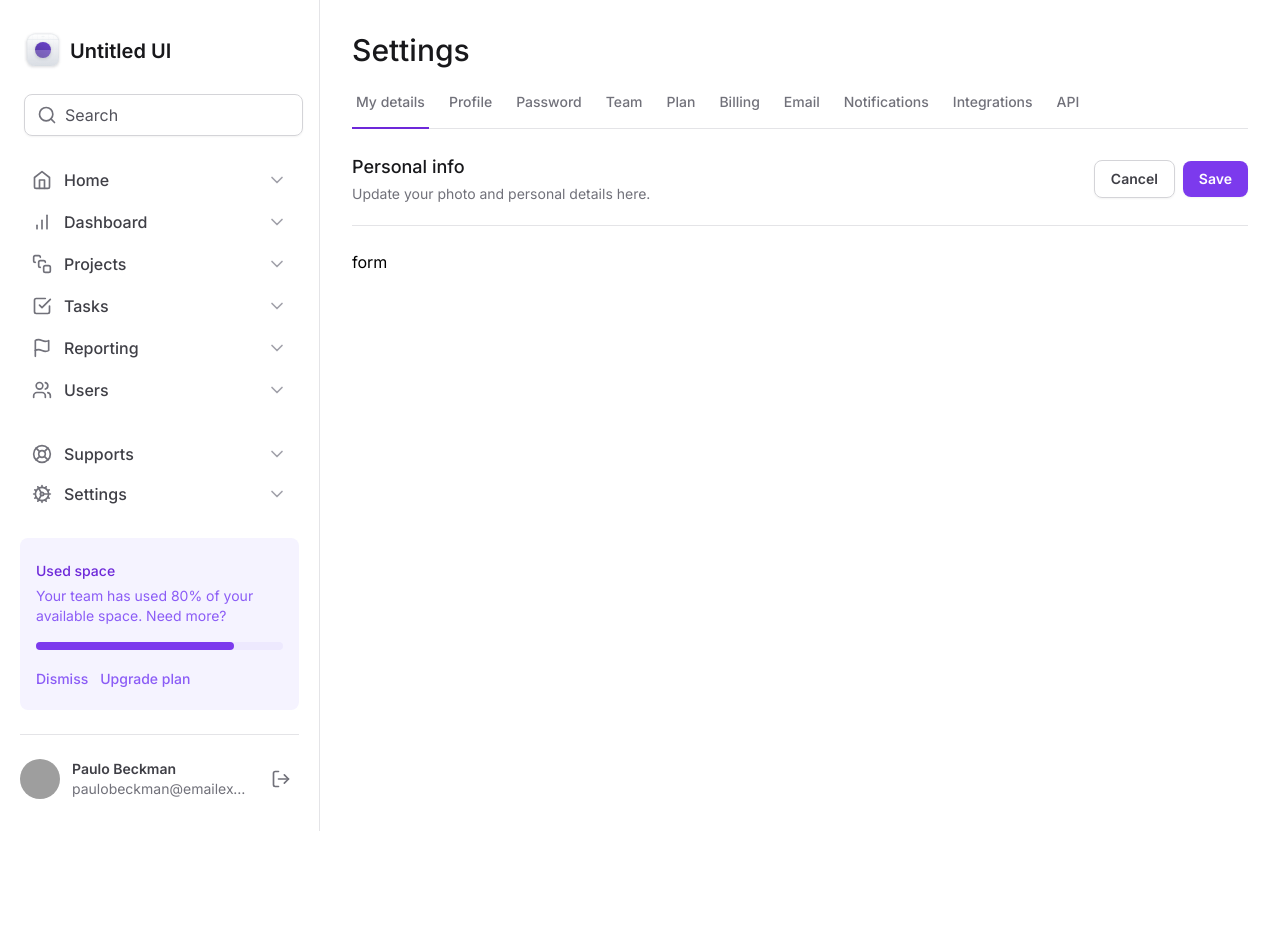
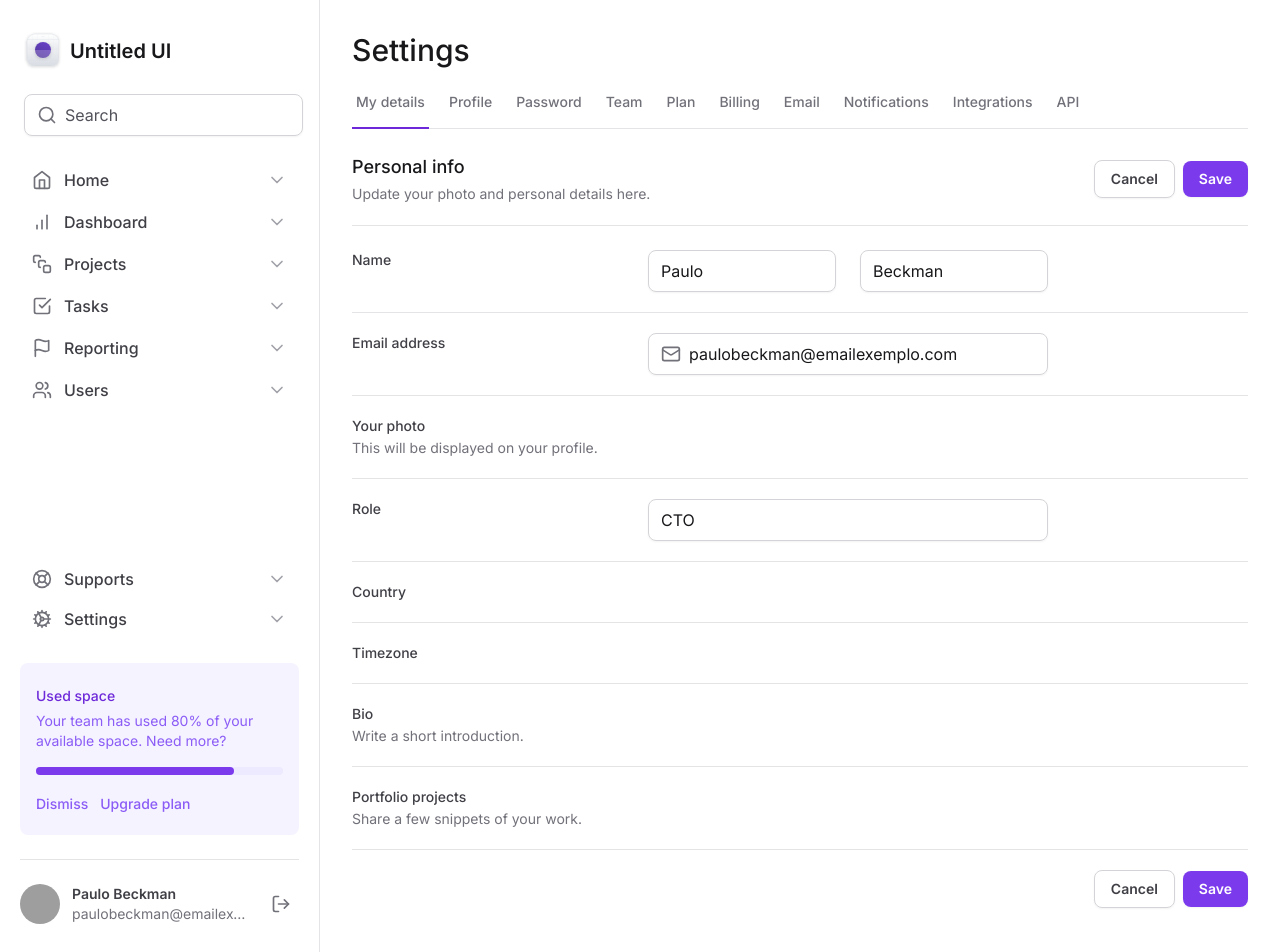
Before and after one commit to paulobeckman/tailwind-next, a Next.js app: page / in a window 1280 px wide. Shown: the top 952 px of the page. Before the commit the page ends 831 px from the top, so only its background shows below. Built offline with nearby package versions, Linux system fonts and the light colour scheme; grey boxes are pictures that could not be loaded.

Commit message:
feat: campos do formulário

```diff
--- a/src/app/page.tsx
+++ b/src/app/page.tsx
@@ -1,4 +1,6 @@
 import { SettingsTabs } from "@/components/SettingsTabs";
+import * as Input from "@/components/Input";
+import { Mail } from "lucide-react";
 
 export default function Home() {
   return (
@@ -19,8 +21,80 @@
         </div>
       </div>
 
-      <form id="settings" className="mt-6 flex w-full flex-col">
-        form
+      <form id="settings" className="mt-6 flex w-full flex-col gap-5 divide-y divide-zinc-200">
+        <div className="grid gap-3 grid-cols-form">
+          <label htmlFor="firstName" className="text-sm font-medium text-zinc-700">
+            Name
+          </label>
+          <div className="grid gap-6 grid-cols-2">
+            <Input.Root>
+              <Input.Control id="firstName" defaultValue="Paulo" />
+            </Input.Root>
+
+            <Input.Root>
+              <Input.Control defaultValue="Beckman" />
+            </Input.Root>
+          </div>
+        </div>
+
+        <div className="grid gap-3 grid-cols-form pt-5">
+          <label htmlFor="email" className="text-sm font-medium text-zinc-700">
+            Email address
+          </label>
+          <Input.Root>
+            <Input.Prefix>
+              <Mail className="w-5 h-5 text-zinc-500" />
+            </Input.Prefix>
+            <Input.Control id="email" type="email" defaultValue="paulobeckman@emailexemplo.com" />
+          </Input.Root>
+        </div>
+
+        <div className="grid gap-3 grid-cols-form pt-5">
+          <label htmlFor="photo" className="text-sm font-medium text-zinc-700">
+            Your photo
+            <span className="text-sm mt-0.5 font-normal text-zinc-500 block">This will be displayed on your profile.</span>
+          </label>
+        </div>
+
+        <div className="grid gap-3 grid-cols-form pt-5">
+          <label htmlFor="role" className="text-sm font-medium text-zinc-700">
+            Role
+          </label>
+          <Input.Root>
+            <Input.Control id="role" defaultValue="CTO" />
+          </Input.Root>
+        </div>
+
+        <div className="grid gap-3 grid-cols-form pt-5">
+          <label htmlFor="country" className="text-sm font-medium text-zinc-700">
+            Country
+          </label>
+        </div>
+
+        <div className="grid gap-3 grid-cols-form pt-5">
+          <label htmlFor="timezone" className="text-sm font-medium text-zinc-700">
+            Timezone
+          </label>
+        </div>
+
+        <div className="grid gap-3 grid-cols-form pt-5">
+          <label htmlFor="bio" className="text-sm font-medium text-zinc-700">
+            Bio
+            <span className="text-sm mt-0.5 font-normal text-zinc-500 block">Write a short introduction.</span>
+          </label>
+        </div>
+
+        <div className="grid gap-3 grid-cols-form pt-5">
+          <label htmlFor="portfolio" className="text-sm font-medium text-zinc-700">
+            Portfolio projects
+            <span className="text-sm mt-0.5 font-normal text-zinc-500 block">Share a few snippets of your work.</span>
+          </label>
+        </div>
+
+        <div className="flex items-center justify-end gap-2 pt-5">
+          <button type="button" className="rounded-lg px-4 py-2 text-sm font-semibold shadow-sm border border-zinc-300 text-zinc-700 hover:bg-zinc-50">Cancel</button>
+          <button type="submit" className="rounded-lg px-4 py-2 text-sm font-semibold shadow-sm bg-violet-600 text-white hover:bg-violet-700">Save</button>
+        </div>
       </form>
      </div>
     </>
--- a/tailwind.config.ts
+++ b/tailwind.config.ts
@@ -9,6 +9,7 @@
      gridTemplateColumns: {
       app: 'minmax(18rem, 20rem) 1fr',
       profile: 'max-content 1fr min-content',
+      form: 'minmax(7.5rem, 17.5rem) minmax(25rem, 1fr) minmax(0, 15rem)',
      }
     },
   },
```
